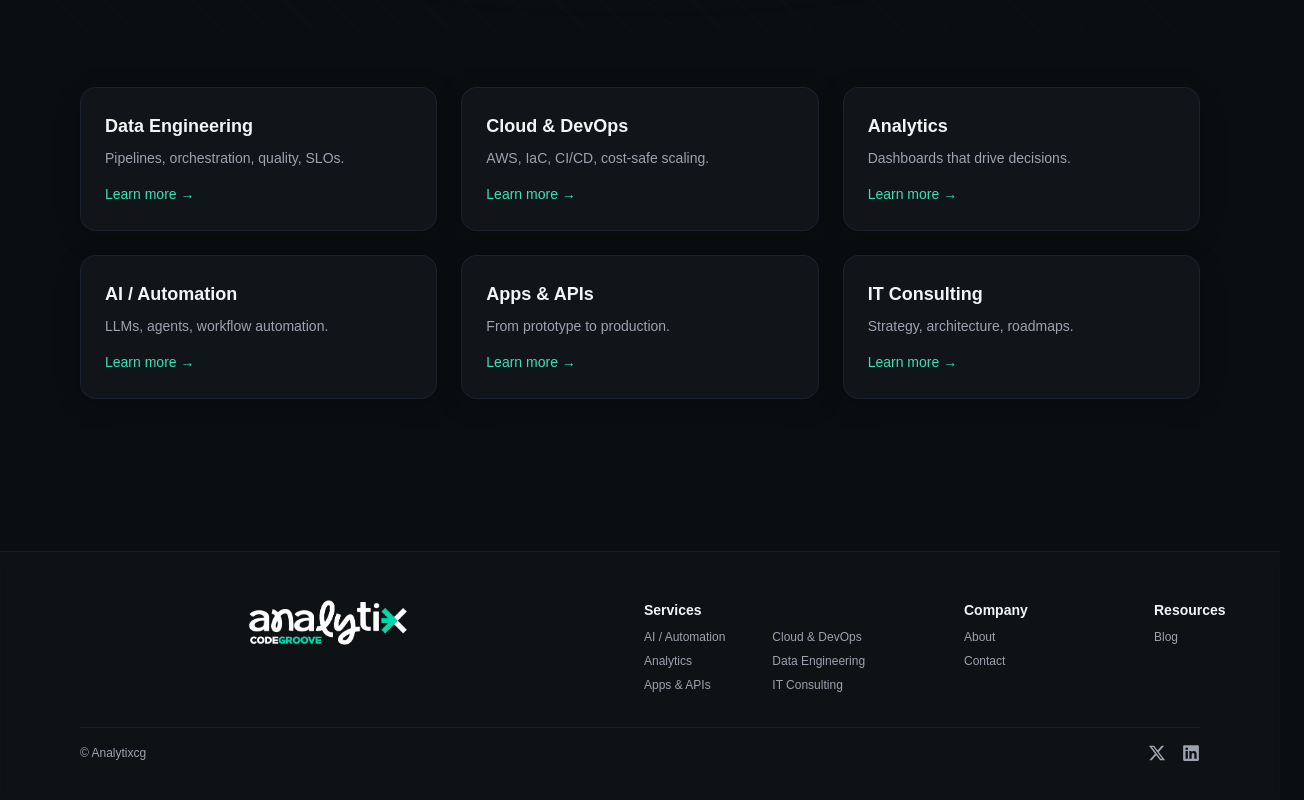
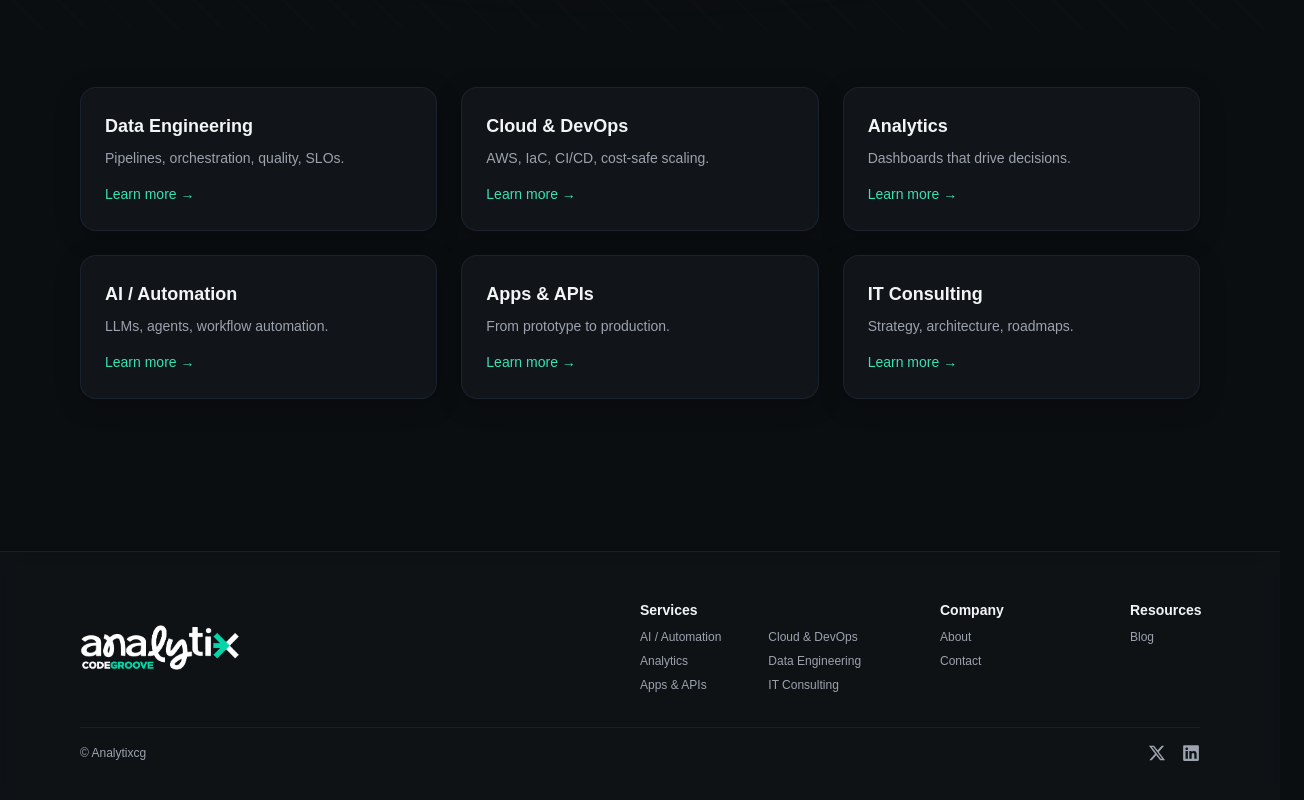
Before and after one commit to analytix-code-groove/web-app, a Next.js app: page / in a window 1280 px wide. Shown: the part 424-1224 px from the top of the page, 1304 px wide, since content can reach past the window. Built offline with nearby package versions, Linux system fonts and the light colour scheme.

Commit message:
Center footer and capitalize Resources

```diff
--- a/src/components/Footer.tsx
+++ b/src/components/Footer.tsx
@@ -27,24 +27,24 @@ export default function Footer() {
 
   return (
     <footer className="border-t border-stroke/60 bg-surface/70 backdrop-blur">
-      <div className="relative mx-auto max-w-7xl py-12">
-        {/* Inner wrapper MUST match your cards width (e.g., max-w-5xl or max-w-6xl) */}
-        <div className="mx-auto grid max-w-6xl grid-cols-1 items-start gap-y-8 px-4 md:grid-cols-2 md:gap-12">
-          {/* Left column: centered logo (shifted to match Services) */}
-          <div className="flex justify-center">
+      <div className="mx-auto max-w-6xl px-4 py-12">
+        <div className="flex flex-col items-center gap-y-8 md:flex-row md:items-center">
+          {/* Logo */}
+          <div className="flex justify-center md:w-1/2 md:justify-start">
             <Link
               href="/"
               aria-label="Analytix Code Groove"
-              className="block w-[160px] md:-translate-x-5"
+              className="block w-[160px] md:shrink-0"
             >
               <Image src={logo} alt="Analytix Code Groove" width={160} height={46} />
             </Link>
           </div>
 
-          {/* Right column: link blocks start exactly at the midline */}
+          {/* Link groups */}
+          <div className="flex justify-center md:w-1/2 md:justify-start">
             <div className="flex flex-nowrap items-start gap-x-10">
-            {/* Services (two tight internal columns, small left nudge) */}
-            <div className="grid w-[260px] shrink-0 grid-cols-[auto_auto] gap-x-2 md:-translate-x-5">
+              {/* Services (two internal columns) */}
+              <div className="grid w-[260px] shrink-0 grid-cols-[auto_auto] gap-x-2">
                 <h3 className="col-span-2 mb-1.5 text-[14px] font-semibold text-text">
                   {t('services')}
                 </h3>
@@ -97,14 +97,13 @@ export default function Footer() {
               </div>
             </div>
           </div>
+        </div>
 
         {/* Divider */}
-        <div className="mx-auto mt-8 max-w-6xl px-4">
-          <div className="h-px w-full bg-stroke/60" />
-        </div>
+        <div className="mt-8 h-px w-full bg-stroke/60" />
 
-        {/* Bottom bar: © on the left, socials on the right (aligned to inner width) */}
-        <div className="mx-auto mt-4 flex max-w-6xl items-center justify-between px-4 text-xs text-muted">
+        {/* Bottom bar: © on the left, socials on the right */}
+        <div className="mt-4 flex items-center justify-between text-xs text-muted">
           <p>© Analytixcg</p>
           <div className="flex items-center gap-4">
             <a
--- a/src/lib/i18n.tsx
+++ b/src/lib/i18n.tsx
@@ -15,6 +15,7 @@ const translations: Record<Language, Record<string, string>> = {
     cloudDevopsCard: 'AWS, IaC, CI/CD, cost-safe scaling.',
     blog: 'Blog',
     company: 'Company',
+    Resources: 'Resources',
     services: 'Services',
     contact: 'Contact',
     login: 'Log in',
@@ -66,6 +67,7 @@ const translations: Record<Language, Record<string, string>> = {
     cloudDevopsCard: 'AWS, IaC, CI/CD, escalado rentable.',
     blog: 'Blog',
     company: 'Compañía',
+    Resources: 'Recursos',
     services: 'Servicios',
     contact: 'Contacto',
     login: 'Iniciar sesión',
```
Lines whose indentation alone changed are shown as unchanged.
